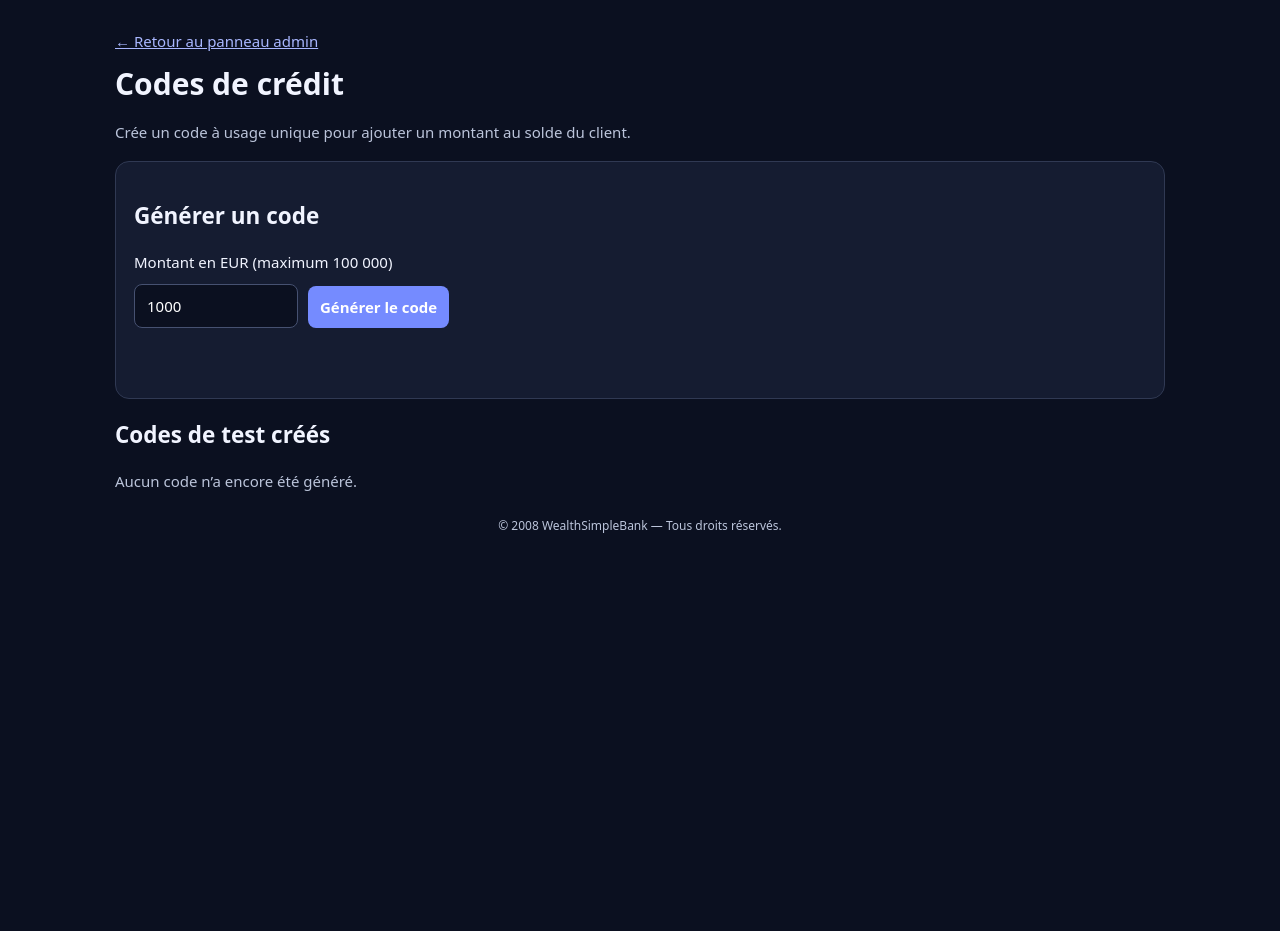
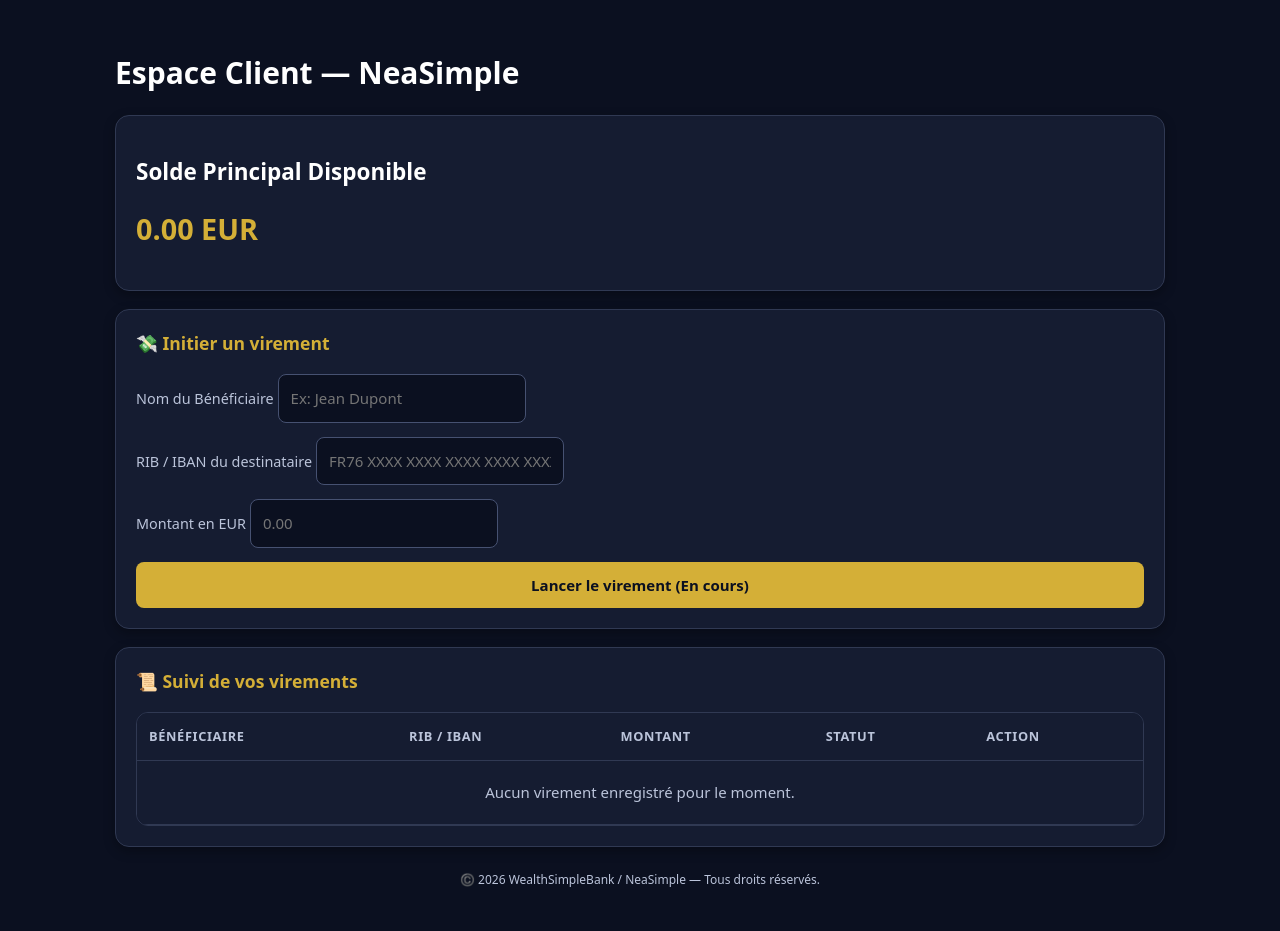
Before and after one commit to WealthSimpleBank/WealthSimple, a Flask app: template templates/admin_demo_investment_codes.html in a window 1280 px wide. Before the commit the page ends 533 px from the top, so only its background shows below. Run offline with Flask 3, Linux system fonts and the light colour scheme; the template is opened without the code that fills it, so the values that code supplies are empty; parts of the project's set-up code (start-up, migrations or seed data) failed here and were passed over; some libraries are stand-ins or nearby versions.

Commit message:
Update admin_demo_investment_codes.html

```diff
--- a/templates/admin_demo_investment_codes.html
+++ b/templates/admin_demo_investment_codes.html
@@ -3,130 +3,140 @@
 <head>
   <meta charset="utf-8">
   <meta name="viewport" content="width=device-width, initial-scale=1">
-  <meta name="csrf-token" content="{{ csrf_token }}">
-  <title>Crédits — WealthSimpleBank admin</title>
+  <title>Tableau de bord — WealthSimpleBank</title>
   <style>
-    * { box-sizing:border-box; }
-    body { margin:0; padding:clamp(18px,4vw,30px) clamp(10px,3vw,16px); background:#0b1020; color:#f1f4ff; font:15px/1.5 system-ui,sans-serif; }
-    main { width:min(1050px,100%); margin:auto; }
-    a { color:#a9b7ff; }
-    h1 { margin:8px 0; }
-    .note { color:#bbc4da; }
-    .warning { padding:14px 16px; margin:18px 0; border:1px solid #84532b; border-radius:12px; background:#3c2819; color:#ffe0b3; }
-    .panel { padding:18px; border:1px solid #303953; border-radius:14px; background:#151c31; margin:18px 0; }
-    form { display:flex; align-items:end; gap:10px; flex-wrap:wrap; }
-    form label { flex:1 1 100%; }
-    input,button { padding:10px 12px; border:0; border-radius:8px; font:inherit; }
-    input { background:#0b1020; color:#fff; border:1px solid #465171; }
-    button { background:#758bff; color:#fff; font-weight:700; cursor:pointer; }
-    button:disabled { opacity:.6; cursor:wait; }
-    .code { margin-top:14px; font:800 1.3rem ui-monospace,monospace; letter-spacing:.12em; overflow-wrap:anywhere; }
-    .message { color:#72dfa9; min-height:22px; }
-    .error { color:#ff8792; }
-    .table-wrap { overflow-x:auto; border:1px solid #303953; border-radius:12px; }
-    table { width:100%; border-collapse:collapse; min-width:620px; background:#151c31; }
-    th,td { padding:12px; border-bottom:1px solid #303953; text-align:left; }
-    th { color:#bbc4da; font-size:.8rem; text-transform:uppercase; }
-    .badge { font-weight:700; color:#ffd478; }
-    .used { color:#72dfa9; }
-    @media (max-width:520px) {
-      .panel { padding:14px; }
-      form input { flex:1 1 100%; width:100%; }
-      form button { flex:1 1 100%; min-height:44px; }
-      th,td { padding:10px 8px; }
-    }
+    * { box-sizing: border-box; }
+    body { margin: 0; padding: clamp(18px, 4vw, 30px) clamp(10px, 3vw, 16px); background: #0b1020; color: #f1f4ff; font: 15px/1.5 system-ui, sans-serif; }
+    main { width: min(1050px, 100%); margin: auto; }
+    h1, h2 { color: #fff; }
+    .card { padding: 20px; border: 1px solid #303953; border-radius: 14px; background: #151c31; margin: 18px 0; box-shadow: 0 4px 12px rgba(0,0,0,0.3); }
+    .balance-box { font-size: 1.8rem; font-weight: bold; color: #d4af37; margin-bottom: 20px; }
+    form { display: flex; flex-direction: column; gap: 14px; }
+    label { font-size: 0.9rem; color: #bbc4da; }
+    input, button { padding: 12px; border: 0; border-radius: 8px; font: inherit; }
+    input { background: #0b1020; color: #fff; border: 1px solid #465171; }
+    input:focus { border-color: #d4af37; outline: none; }
+    button { background: #d4af37; color: #0b1020; font-weight: 700; cursor: pointer; transition: background 0.2s; }
+    button:hover { background: #e6c558; }
+    .btn-danger-outline { background: transparent; border: 1px solid #ff8792; color: #ff8792; padding: 6px 12px; font-size: 0.85rem; font-weight: 600; border-radius: 6px; cursor: pointer; }
+    .btn-danger-outline:hover { background: #ff8792; color: #fff; }
+    .table-wrap { overflow-x: auto; border: 1px solid #303953; border-radius: 12px; margin-top: 15px; }
+    table { width: 100%; border-collapse: collapse; min-width: 650px; background: #151c31; }
+    th, td { padding: 14px 12px; border-bottom: 1px solid #303953; text-align: left; }
+    th { color: #bbc4da; font-size: 0.8rem; text-transform: uppercase; letter-spacing: 0.05em; }
+    .badge-warning { background: #fff3cd; color: #856404; padding: 4px 8px; border-radius: 6px; font-size: 0.85rem; font-weight: 700; }
+    .badge-secondary { background: #384158; color: #adb5bd; padding: 4px 8px; border-radius: 6px; font-size: 0.85rem; font-weight: 700; }
+    .flash-messages { margin-bottom: 20px; }
+    .alert { padding: 12px 16px; border-radius: 8px; margin-bottom: 10px; font-weight: 500; }
+    .alert-success { background: #155724; color: #d4edda; border: 1px solid #c3e6cb; }
+    .alert-danger { background: #721c24; color: #f8d7da; border: 1px solid #f5c6cb; }
+  .flash-info { background: #0c5460; color: #d1ecf1; border: 1px solid #bee5eb; }
   </style>
 </head>
 <body>
 <main>
-  <a href="/admin">← Retour au panneau admin</a>
-  <h1>Codes de crédit</h1>
-  <p class="note">Crée un code à usage unique pour ajouter un montant au solde du client.</p>
+  <!-- Affichage des messages flash (succès / erreurs) -->
+  <div class="flash-messages">
+    {% with messages = get_flashed_messages(with_categories=true) %}
+      {% if messages %}
+        {% for category, message in messages %}
+          <div class="alert alert-{{ 'success' if category == 'success' else ('danger' if category == 'danger' else 'info') }}">
+            {{ message }}
+          </div>
+        {% endfor %}
+      {% endif %}
+    {% endwith %}
+  </div>
 
-  <section class="panel">
-    <h2>Générer un code</h2>
-    <form id="create-form">
-      <label for="credits">Montant en EUR (maximum 100 000)</label>
-      <input id="credits" name="credits" type="number" min="0.01" max="100000" step="0.01" value="1000" required>
-      <button id="create-button" type="submit">Générer le code</button>
+  <h1>Espace Client — NeaSimple</h1>
+
+  <!-- Encadré du Solde Principal -->
+  <div class="card">
+    <h2>Solde Principal Disponible</h2>
+    <div class="balance-box">
+      {{ "%.2f"|format(user.solde|float) }} EUR
+    </div>
+  </div>
+
+  <!-- Formulaire de virement avec saisie du RIB / IBAN -->
+  <div class="card">
+    <h3 style="margin-top: 0; color: #d4af37;">💸 Initier un virement</h3>
+    <form action="{{ url_for('creer_virement') }}" method="POST">
+      <div>
+        <label for="beneficiaire">Nom du Bénéficiaire</label>
+        <input type="text" id="beneficiaire" name="beneficiaire" placeholder="Ex: Jean Dupont" required>
+      </div>
+
+      <div>
+        <label for="iban">RIB / IBAN du destinataire</label>
+        <input type="text" id="iban" name="iban" placeholder="FR76 XXXX XXXX XXXX XXXX XXXX XXX" required>
+      </div>
+
+      <div>
+        <label for="montant">Montant en EUR</label>
+        <input type="number" id="montant" name="montant" min="0.01" step="0.01" placeholder="0.00" required>
+      </div>
+
+      <button type="submit">Lancer le virement (En cours)</button>
     </form>
-    <p id="message" class="message" role="status"></p>
-    <div id="generated-code" class="code" aria-live="polite"></div>
-    <button id="copy-button" type="button" hidden>Copier le code</button>
-  </section>
+  </div>
 
-  <h2>Codes de test créés</h2>
-  {% if codes %}
-  <div class="table-wrap"><table>
-    <thead><tr><th>Créé le</th><th>Crédits</th><th>Créé par</th><th>Statut</th><th>Utilisé par</th></tr></thead>
+  <!-- Historique des virements et bouton d'annulation -->
+  <div class="card">
+    <h3 style="margin-top: 0; color: #d4af37;">📜 Suivi de vos virements</h3>
+
+    <div class="table-wrap">
+      <table>
+        <thead>
+          <tr>
+            <th>Bénéficiaire</th>
+            <th>RIB / IBAN</th>
+            <th>Montant</th>
+            <th>Statut</th>
+            <th>Action</th>
+          </tr>
+        </thead>
         <tbody>
-      {% for item in codes %}
+          {% if virements %}
+            {% for v in virements %}
             <tr>
-        <td>{{ item.created_at }}</td>
-        <td>{{ "%.2f"|format(item.credits|float) }} EUR</td>
-        <td>{{ item.creator_email }}</td>
-        {% if item.redeemed_by %}
-          <td class="badge used">Utilisé le {{ item.redeemed_at }}</td>
-          <td>{{ item.redeemer_email }}</td>
+              <td>{{ v.beneficiaire }}</td>
+              <td><code style="color: #a9b7ff;">{{ v.iban }}</code></td>
+              <td>{{ "%.2f"|format(v.montant|float) }} EUR</td>
+              <td>
+                {% if v.statut == 'en_cours' %}
+                  <span class="badge-warning">⏳ En cours</span>
                 {% else %}
-          <td class="badge">Disponible</td><td>—</td>
+                  <span class="badge-secondary">❌ Annulé</span>
                 {% endif %}
+              </td>
+              <td>
+                {% if v.statut == 'en_cours' %}
+                  <!-- Formulaire d'annulation directe par le client -->
+                  <form action="{{ url_for('annuler_virement', id=v.id) }}" method="POST" style="display:inline; margin:0;">
+                    <button type="submit" class="btn-danger-outline" onclick="return confirm('Voulez-vous vraiment annuler ce virement ? Les fonds seront immédiatement recrédités sur votre solde.');">
+                      Annuler
+                    </button>
+                  </form>
+                {% else %}
+                  <span style="color: #6c757d; font-size: 0.9rem;">Terminé / Remboursé</span>
+                {% endif %}
+              </td>
             </tr>
             {% endfor %}
+          {% else %}
+            <tr>
+              <td colspan="5" style="text-align: center; color: #bbc4da; padding: 20px;">Aucun virement enregistré pour le moment.</td>
+            </tr>
+          {% endif %}
         </tbody>
-  </table></div>
-  {% else %}
-  <p class="note">Aucun code n’a encore été généré.</p>
-  {% endif %}
+      </table>
+    </div>
+  </div>
 </main>
-<footer style="margin:24px auto 12px;text-align:center;color:#bbc4da;font-size:12px">© 2008 WealthSimpleBank — Tous droits réservés.</footer>
-<script>
-  const csrfToken = document.querySelector('meta[name="csrf-token"]').content;
-  const form = document.getElementById('create-form');
-  const button = document.getElementById('create-button');
-  const message = document.getElementById('message');
-  const codeElement = document.getElementById('generated-code');
-  const copyButton = document.getElementById('copy-button');
-  let currentCode = '';
 
-  form.addEventListener('submit', async event => {
-    event.preventDefault();
-    button.disabled = true;
-    message.className = 'message';
-    message.textContent = '';
-    codeElement.textContent = '';
-    copyButton.hidden = true;
-    currentCode = '';
-    try {
-      const response = await fetch('/api/admin/demo-investment-codes', {
-        method:'POST',
-        headers:{'Content-Type':'application/json','X-CSRF-Token':csrfToken},
-        body:JSON.stringify({credits:document.getElementById('credits').value})
-      });
-      const result = await response.json();
-      if (!response.ok || !result.success) throw new Error(result.message || 'Création impossible.');
-      currentCode = result.code;
-      codeElement.textContent = currentCode;
-      message.textContent = `${result.credits.toLocaleString('fr-FR')} EUR. Copiez ce code maintenant ; il ne sera plus affiché.`;
-      copyButton.hidden = false;
-    } catch (error) {
-      message.className = 'message error';
-      message.textContent = error.message;
-    } finally {
-      button.disabled = false;
-    }
-  });
-
-  copyButton.addEventListener('click', async () => {
-    if (!currentCode) return;
-    try {
-      await navigator.clipboard.writeText(currentCode);
-      message.textContent = 'Code copié.';
-    } catch (error) {
-      message.className = 'message error';
-      message.textContent = 'Copie automatique impossible : sélectionne le code et copie-le manuellement.';
-    }
-  });
-</script>
+<footer style="margin:24px auto 12px;text-align:center;color:#bbc4da;font-size:12px">
+  ©️ 2026 WealthSimpleBank / NeaSimple — Tous droits réservés.
+</footer>
 </body>
 </html>
```
Lines whose indentation alone changed are shown as unchanged.
